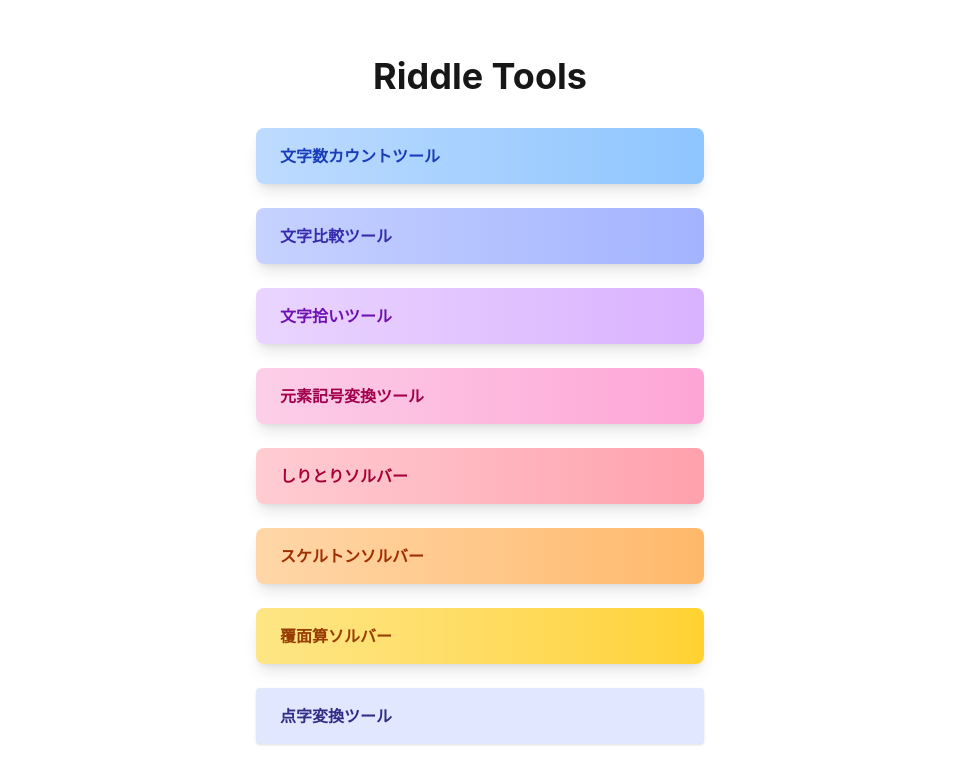
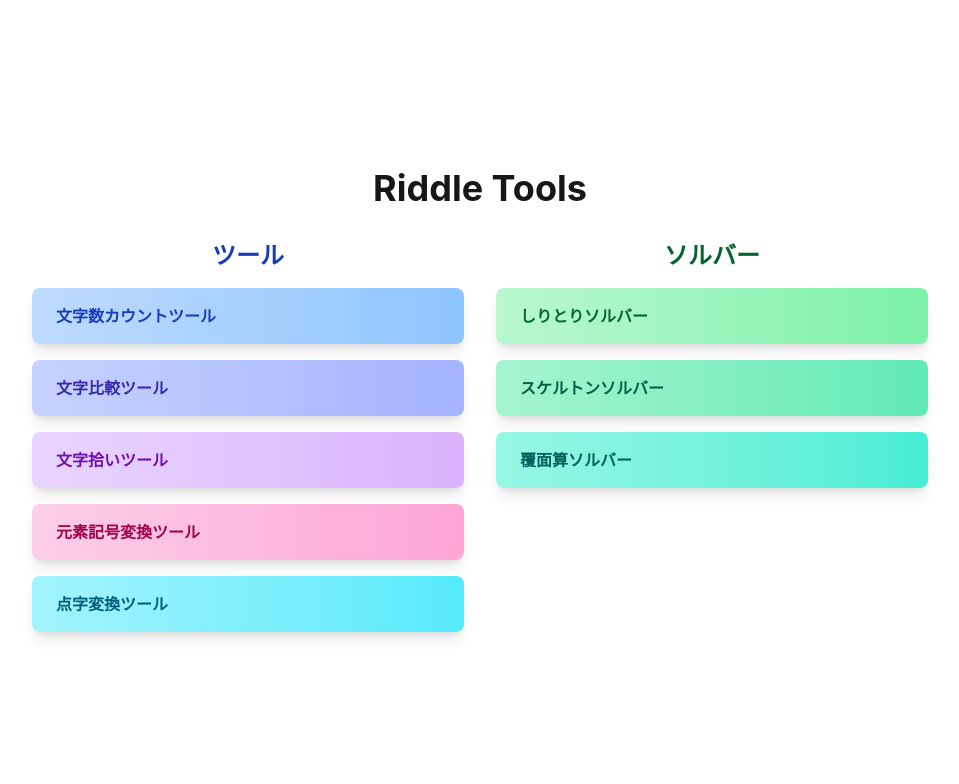
Before and after one commit to izmktr/riddletools, a Next.js app: page / in a window 1280 px wide. Shown: the top 784 px of the page, without its empty margins (160-1119 px from the left). Built offline with nearby package versions, Linux system fonts and the light colour scheme.

Commit message:
feat: ツールとソルバーのセクションを整理し、レイアウトを改善

```diff
--- a/src/app/page.tsx
+++ b/src/app/page.tsx
@@ -4,7 +4,12 @@ export default function Home() {
   return (
     <main className="min-h-screen flex flex-col items-center justify-center p-8">
       <h1 className="text-4xl font-bold mb-8">Riddle Tools</h1>
-      <ul className="space-y-6 w-full max-w-md">
+
+      <div className="w-full max-w-4xl grid md:grid-cols-2 gap-8">
+        {/* ツール */}
+        <div>
+          <h2 className="text-2xl font-bold mb-4 text-center text-blue-800">ツール</h2>
+          <ul className="space-y-4">
             <li>
               <Link href="/count" className="block bg-gradient-to-r from-blue-200 to-blue-300 hover:from-blue-300 hover:to-blue-400 text-blue-800 font-semibold rounded-lg px-6 py-4 shadow-lg transform hover:scale-105 transition-all duration-200">
                 文字数カウントツール
@@ -26,26 +31,35 @@ export default function Home() {
               </Link>
             </li>
             <li>
-          <Link href="/shiritori" className="block bg-gradient-to-r from-rose-200 to-rose-300 hover:from-rose-300 hover:to-rose-400 text-rose-800 font-semibold rounded-lg px-6 py-4 shadow-lg transform hover:scale-105 transition-all duration-200">
+              <Link href="/braille" className="block bg-gradient-to-r from-cyan-200 to-cyan-300 hover:from-cyan-300 hover:to-cyan-400 text-cyan-800 font-semibold rounded-lg px-6 py-4 shadow-lg transform hover:scale-105 transition-all duration-200">
+                点字変換ツール
+              </Link>
+            </li>
+          </ul>
+        </div>
+
+        {/* ソルバー */}
+        <div>
+          <h2 className="text-2xl font-bold mb-4 text-center text-green-800">ソルバー</h2>
+          <ul className="space-y-4">
+            <li>
+              <Link href="/shiritori" className="block bg-gradient-to-r from-green-200 to-green-300 hover:from-green-300 hover:to-green-400 text-green-800 font-semibold rounded-lg px-6 py-4 shadow-lg transform hover:scale-105 transition-all duration-200">
                 しりとりソルバー
               </Link>
             </li>
             <li>
-          <Link href="/skeleton" className="block bg-gradient-to-r from-orange-200 to-orange-300 hover:from-orange-300 hover:to-orange-400 text-orange-800 font-semibold rounded-lg px-6 py-4 shadow-lg transform hover:scale-105 transition-all duration-200">
+              <Link href="/skeleton" className="block bg-gradient-to-r from-emerald-200 to-emerald-300 hover:from-emerald-300 hover:to-emerald-400 text-emerald-800 font-semibold rounded-lg px-6 py-4 shadow-lg transform hover:scale-105 transition-all duration-200">
                 スケルトンソルバー
               </Link>
             </li>
             <li>
-          <Link href="/cryptarithmetic" className="block bg-gradient-to-r from-amber-200 to-amber-300 hover:from-amber-300 hover:to-amber-400 text-amber-800 font-semibold rounded-lg px-6 py-4 shadow-lg transform hover:scale-105 transition-all duration-200">
+              <Link href="/cryptarithmetic" className="block bg-gradient-to-r from-teal-200 to-teal-300 hover:from-teal-300 hover:to-teal-400 text-teal-800 font-semibold rounded-lg px-6 py-4 shadow-lg transform hover:scale-105 transition-all duration-200">
                 覆面算ソルバー
               </Link>
             </li>
-        <li>
-          <Link href="/braille" className="block bg-indigo-100 hover:bg-indigo-200 text-indigo-900 font-semibold rounded px-6 py-4 shadow">
-            点字変換ツール
-          </Link>
-        </li>
           </ul>
+        </div>
+      </div>
     </main>
   );
 }
```
Lines whose indentation alone changed are shown as unchanged.
